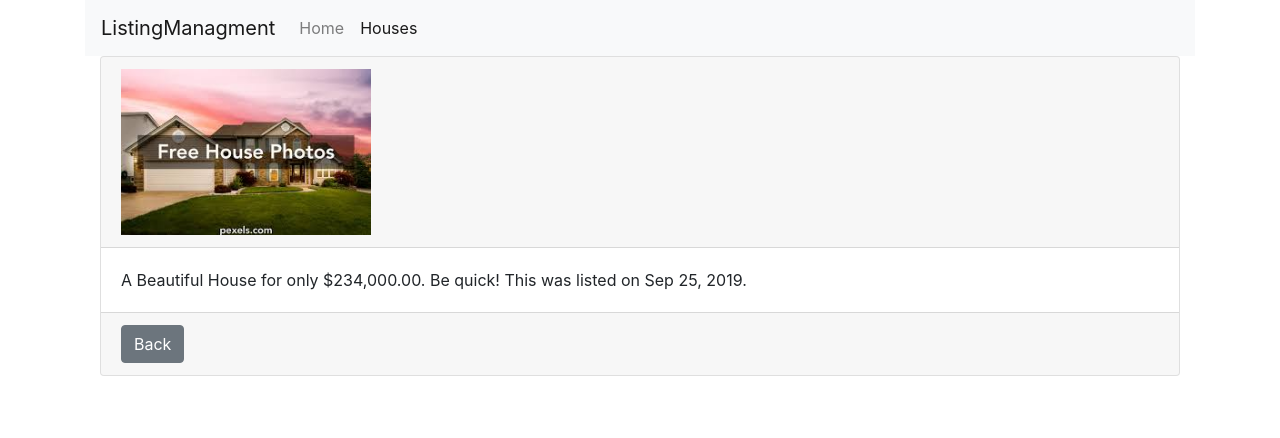
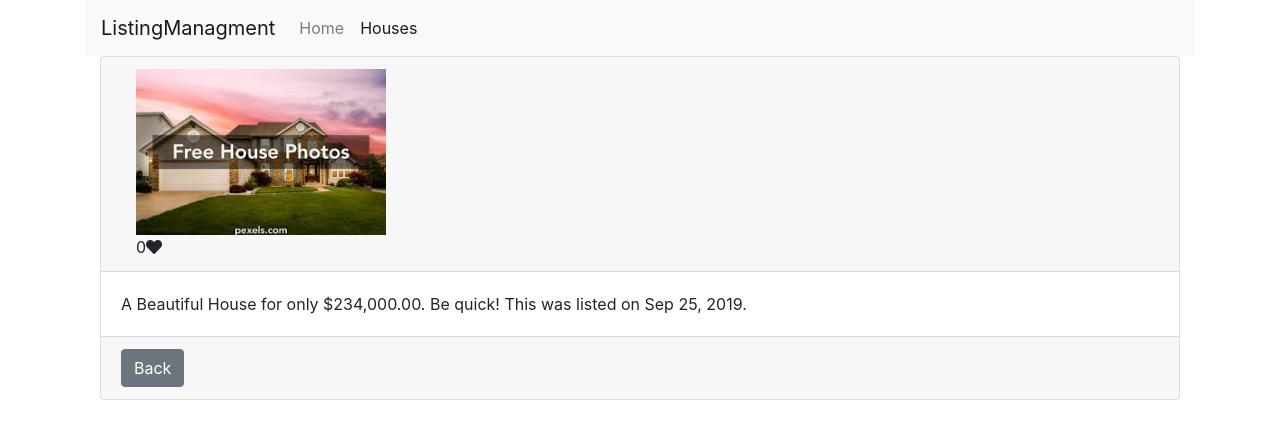
Before and after one commit to lcarlso2/AngularInClass, an Angular app: page /houses/1 in a window 1280 px wide. Shown: the top 438 px of the page. Built offline with nearby package versions, Linux system fonts and the light colour scheme.

Commit message:
added the heart, but it doesnt save between navigations

```diff
--- a/src/app/houses/house-detail.component.html
+++ b/src/app/houses/house-detail.component.html
@@ -1,8 +1,17 @@
 <div class="container">
     <div class="card">
-        <div class="card-header"><img src="{{currentHouse.imageUrl}}" alt="{{currentHouse.id}}"></div>
+        <div class="card-header">
+            <div class="container">
+                <img src="{{currentHouse.imageUrl}}" alt="{{currentHouse.id}}">
+                <div class="overlay">
+                    <lm-heart [id]="currentHouse.id"></lm-heart>
+                </div>
+            </div>
+        </div>
+
         <div class="card-body">A {{currentHouse.description}} for only {{currentHouse.listingPrice | currency}}. Be
             quick! This was listed on {{currentHouse.availableDate| date}}. </div>
-            <div class="card-footer"> <button class="btn btn-secondary" [routerLink]='["/houses"]'>Back</button></div>
+        <div class="card-footer"> <button class="btn btn-secondary" [routerLink]='["/houses"]'>Back</button></div>
+
     </div>
 </div>
--- a/src/app/houses/house-detail.component.ts
+++ b/src/app/houses/house-detail.component.ts
@@ -12,8 +12,6 @@ export class HouseDetailComponent implements OnInit {
 
   currentHouse: House;
 
-
-
   constructor(private route: ActivatedRoute, private houseService: HouseService) {
 
   }
--- a/src/app/houses/house-list.component.ts
+++ b/src/app/houses/house-list.component.ts
@@ -65,7 +65,7 @@ export class HouseListComponent implements OnInit, OnChanges{
 
 
   onAdd():void{
-    this.houses.push(new House(this.houses.length + 1,"777 Highway st., Carrollton, GA 30118", "Last House", 456789, new Date(2019,8,9),4,3.5,"7700987654","./assets/images/house7.jpeg", 4.8));
+    this.houses.push(new House(this.houses.length + 1,"777 Highway st., Carrollton, GA 30118", "Last House", 456789, new Date(2019,8,9),4,3.5,"7700987654","./assets/images/house7.jpeg", 4.8, 0));
   }
 
   onChildEvent(eventValue:string):void{
--- a/src/app/houses/house.model.ts
+++ b/src/app/houses/house.model.ts
@@ -2,6 +2,6 @@ export class House {
     constructor(public id:number, public address:string, public description:string,
         public listingPrice:number, public availableDate:Date, public numOfBedroom:number,
         public numOfBathroom: number, public contactPhone: string,public imageUrl:string,
-        public rating:number) {
+        public rating:number, public likes:number) {
         }
 }
--- a/src/app/services/house.service.ts
+++ b/src/app/services/house.service.ts
@@ -10,13 +10,13 @@ export class HouseService {
 
   getHouses() : House[] {
     return [
-      new House(1,"123 Maple st., Carrollton, GA 30118", "Beautiful House", 234000, new Date(),4,2.5,"7704567890","./assets/images/house1.jpeg", 4.5),
-      new House(2,"234 Burge st., Carrollton, GA 30118", "Ugly House", 123000, new Date(),4,1.5,"4567891232","./assets/images/house2.jpeg", 3.5),
-      new House(3,"345 Dood st., Carrollton, GA 30118", "Amazing House", 45600, new Date(),4,3.5,"7894561231","./assets/images/house3.jpeg", 2),
-      new House(4,"890 Bomb st., Carrollton, GA 30118", "Ehhh House", 999999, new Date(),4,4.5,"3451236786","./assets/images/house4.jpeg", 5),
-      new House(5,"678 Burge st., Carrollton, GA 30118", "Mehh House", 665778, new Date(),4,5,"7706754564","./assets/images/house5.jpeg", 1.5),
-      new House(6,"567 Maple st., Carrollton, GA 30118", "Best House", 987867, new Date(),4,2,"7705687665","./assets/images/house6.jpeg", 4.9),
-      new House(7,"777 Highway st., Carrollton, GA 30118", "Last House", 456789, new Date(),4,1,"7700987654","./assets/images/house7.jpeg", 3.2)
+      new House(1,"123 Maple st., Carrollton, GA 30118", "Beautiful House", 234000, new Date(),4,2.5,"7704567890","./assets/images/house1.jpeg", 4.5, 0),
+      new House(2,"234 Burge st., Carrollton, GA 30118", "Ugly House", 123000, new Date(),4,1.5,"4567891232","./assets/images/house2.jpeg", 3.5, 0),
+      new House(3,"345 Dood st., Carrollton, GA 30118", "Amazing House", 45600, new Date(),4,3.5,"7894561231","./assets/images/house3.jpeg", 2, 0),
+      new House(4,"890 Bomb st., Carrollton, GA 30118", "Ehhh House", 999999, new Date(),4,4.5,"3451236786","./assets/images/house4.jpeg", 5, 0),
+      new House(5,"678 Burge st., Carrollton, GA 30118", "Mehh House", 665778, new Date(),4,5,"7706754564","./assets/images/house5.jpeg", 1.5, 0),
+      new House(6,"567 Maple st., Carrollton, GA 30118", "Best House", 987867, new Date(),4,2,"7705687665","./assets/images/house6.jpeg", 4.9, 0),
+      new House(7,"777 Highway st., Carrollton, GA 30118", "Last House", 456789, new Date(),4,1,"7700987654","./assets/images/house7.jpeg", 3.2, 0)
     ]
   }
 
--- /dev/null
+++ b/src/app/shared/heart/heart.component.css
@@ -0,0 +1,41 @@
+.crop {
+    overflow: hidden;
+}
+
+div {
+    cursor: pointer;
+}
+
+.container {
+    position: relative;
+    width: 50%;
+    max-width: 300px;
+  }
+
+
+  .image {
+    display: block;
+    width: 100%;
+    height: auto;
+  }
+
+
+  .overlay {
+    position: absolute;
+    bottom: 0;
+    background: rgb(0, 0, 0);
+    background: rgba(0, 0, 0, 0.5);
+    color: #f1f1f1;
+    width: 100%;
+    transition: .5s ease;
+    opacity:0;
+    color: white;
+    font-size: 20px;
+    padding: 20px;
+    text-align: center;
+  }
+
+
+  .container:hover .overlay {
+    opacity: 1;
+  }
--- /dev/null
+++ b/src/app/shared/heart/heart.component.html
@@ -0,0 +1,5 @@
+<div class='crop' [style.width.px]="width" [title]= "id" (click)='onHeartClick()'>
+    <div style="width: 90px">
+        {{currentHouse.likes}}<i class="fas fa-heart"></i>
+    </div>
+</div>
--- /dev/null
+++ b/src/app/shared/heart/heart.component.ts
@@ -0,0 +1,29 @@
+import { Component, Input, OnInit } from '@angular/core';
+import { HouseService } from 'src/app/services/house.service';
+import { House } from 'src/app/houses/house.model';
+
+@Component({
+  selector: 'lm-heart',
+  templateUrl: './heart.component.html',
+  styleUrls: ['./heart.component.css']
+})
+export class HeartComponent implements OnInit {
+
+  @Input() id: number
+
+  currentHouse : House;
+
+  constructor(private houseService: HouseService) {
+
+  }
+
+  ngOnInit() {
+    this.currentHouse = this.houseService.getHouseBy(this.id);
+  }
+
+
+  onHeartClick() {
+    this.currentHouse.likes += 1;
+  }
+
+}
--- a/src/app/shared/star.component.ts
+++ b/src/app/shared/star.component.ts
@@ -8,7 +8,7 @@ import { Component, Input, OnChanges, Output, EventEmitter } from '@angular/core
 })
 export class StarComponent implements OnChanges {
   @Input() rating : number
-  @Input() id : number;
+  @Input() id : number
 
   width : number;
 
```
Also changed, not shown: src/app/app.module.ts (+7 -3 lines).
